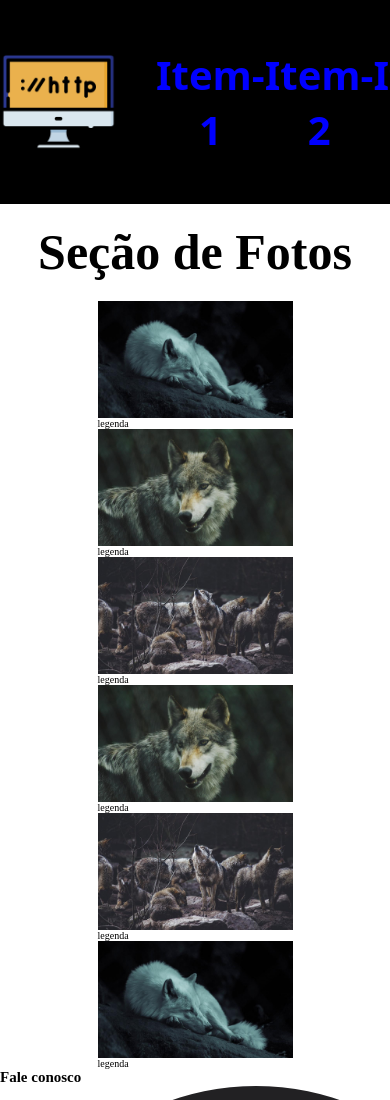
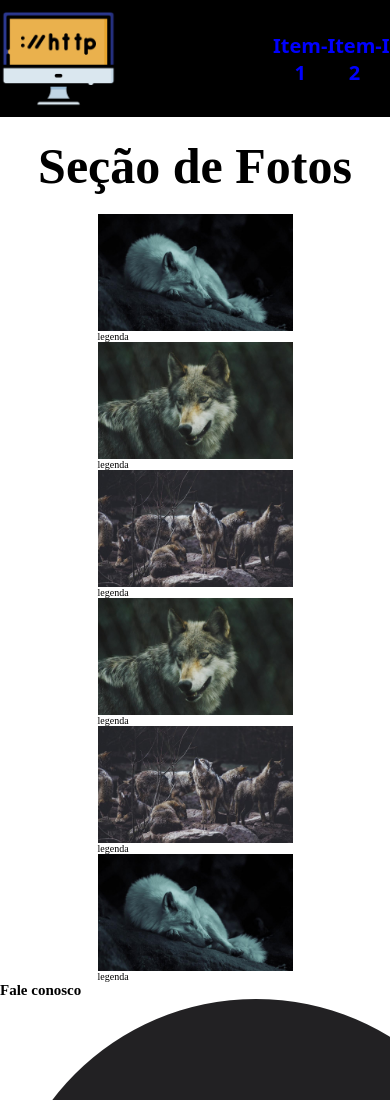
Before and after one commit to 1TDSPM-23/rm99768, a plain HTML site: page index.html in a window 390 px wide. Shown: the top 1100 px of the page. Drawn offline with Linux system fonts and the light colour scheme.

Commit message:
Como utilizar o breakpoint com @media.

```diff
--- /dev/null
+++ b/css/estilo-627x.css
@@ -0,0 +1,10 @@
+/*BREAKPOINT 1 = (width=627px)*/
+@media (max-width:627px){
+    .cabecalho nav{
+        width: 30%;
+        flex-wrap: nowrap;
+    }
+        .cabecalho a{
+            font-size: 2em;
+        }
+}
--- a/css/estilo.css
+++ b/css/estilo.css
@@ -1,6 +1,7 @@
 /*================================*/
 @import url("./cabecalho.css");
 @import url("./conteudo.css");
+@import url("./estilo-627x.css");
 /*================================*/
 *{
     margin: 0;
```
